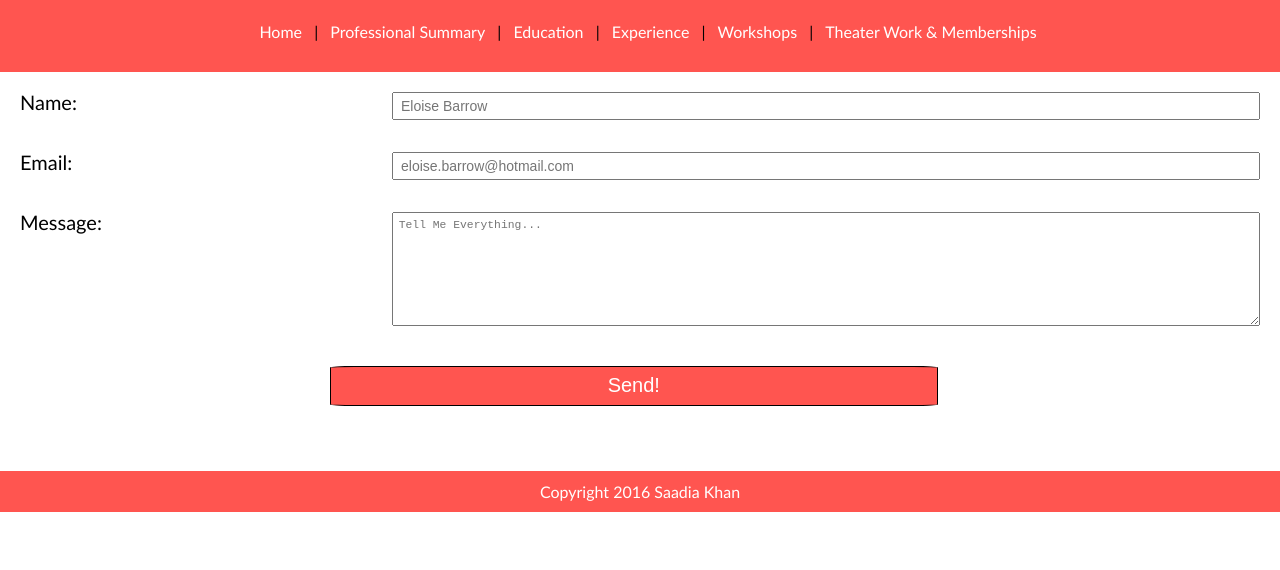
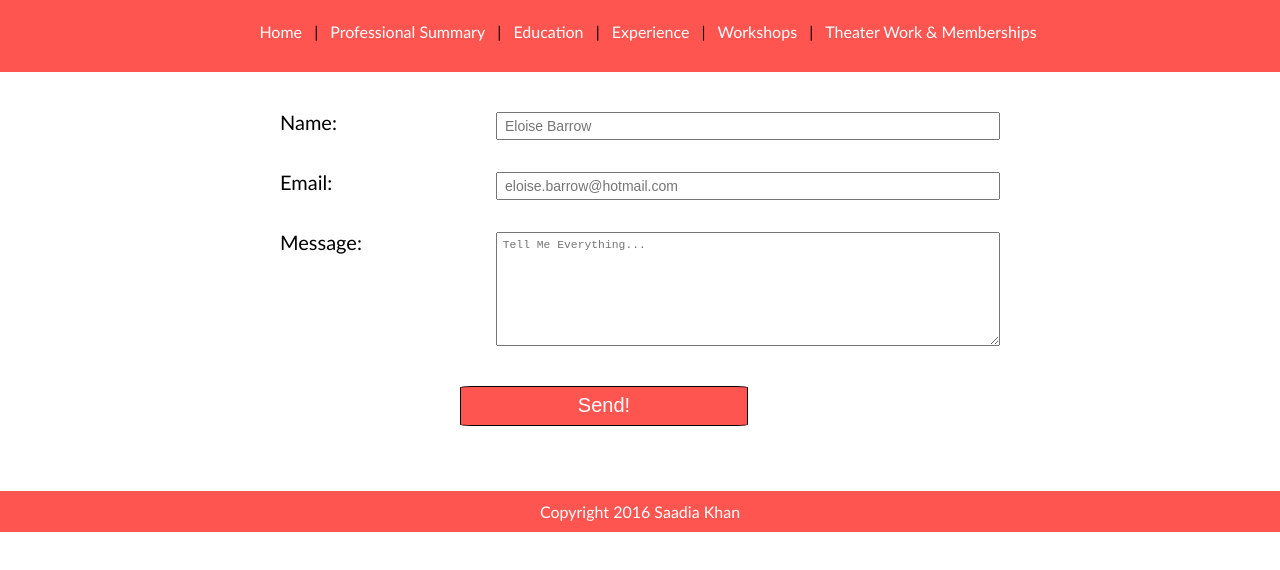
Before and after one commit to eloisebarrow/saadia_personal_website, a plain HTML site: page contact.html in a window 1280 px wide. Shown: the part 120-690 px from the top of the page. Drawn offline with Linux system fonts and the light colour scheme.

Commit message:
contact form complete

```diff
--- a/css/styles.css
+++ b/css/styles.css
@@ -480,6 +480,49 @@ form button {
     }
 
     /* End of Individual Pages styles (responsive-wide) */
-}
+
+    /* Contact Form Styles (responsive-wide) */
+
+    form#contact-me {
+        margin: 2em 14em;
+        font-size: 1.25em;
+    }
+
+    form#contact-me div {
+        margin-bottom: 2em;
+    }
+
+    form#contact-me input {
+        width: 70%;
+        float: right;
+        height: 2em;
+        padding: 0.5em;
+        font-size: 0.70em;
+    }
+
+    form#contact-me textarea {
+        width: 70%;
+        float: right;
+        height: 10em;
+        padding: 0.5em;
+        font-size: 0.70em;
+    }
+
+    form button {
+        clear: both;
+        width: 40%;
+        height: 2em;
+        position: relative;
+        left: 25%;
+        font-size: 1em;
+        border-radius: 4%;
+        margin-top: 2em;
+        background-color: #ff5550;
+        color: white;
+        border: 1px solid black;
+        cursor: pointer;
+    }
+
+    /* End of Contact Form Styles (responsive-wide) */
 
 } /* END OF RESPONSIVE DESIGN: WIDE */
```
